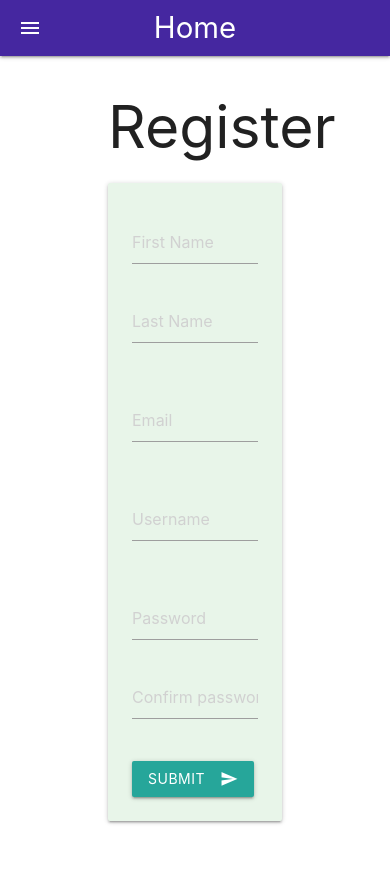
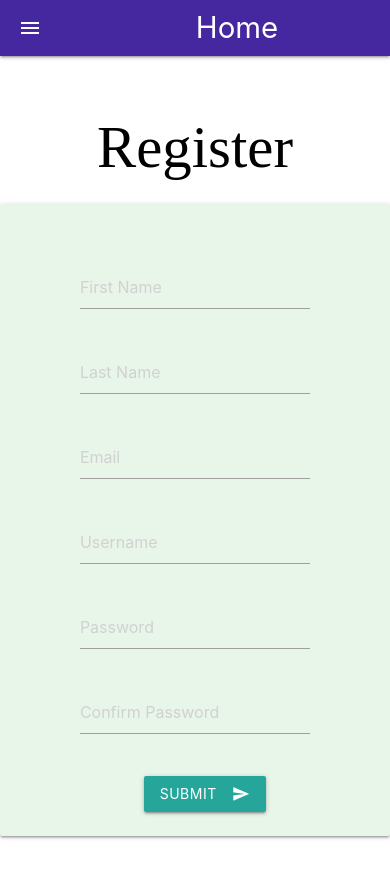
Before and after one commit to rarress/brollo, a React (Create React App) app in the folder client/: page /register in a window 390 px wide. Shown: the top 878 px of the page. Before the commit the page ends 855 px from the top, so only its background shows below. Built offline with nearby package versions, Linux system fonts and the light colour scheme.

Commit message:
add register frontend

```diff
--- a/client/package.json
+++ b/client/package.json
@@ -10,7 +10,8 @@
     "react-dom": "^16.13.1",
     "react-materialize": "^3.9.2",
     "react-router-dom": "^5.2.0",
-    "react-scripts": "3.4.1"
+    "react-scripts": "3.4.1",
+    "uuid": "^8.2.0"
   },
   "scripts": {
     "start": "react-scripts start",
--- a/client/src/components/App.css
+++ b/client/src/components/App.css
@@ -1,8 +1,19 @@
-.App {
-  text-align: center;
+#topnavIcon {
+  margin-left: 3rem;
 }
 
-/*
-#home {
-  margin-left: 3rem;
-} */
+.row .col{
+  float: none !important;
+  margin-left: auto;
+  margin-right: auto;
+}
+
+@media screen and (max-width: 600px) {
+  .responsive {
+    all: initial;
+  }
+
+  .submitButton {
+    margin-left: 35%;
+  }
+}
--- /dev/null
+++ b/client/src/components/Register/ErrorMessage.js
@@ -0,0 +1,23 @@
+import React from 'react'
+import { v4 as uuidv4 } from 'uuid'
+import {Row} from 'react-materialize'
+
+const ErrorMessage = ({error}) => {
+
+    let messages = error.split("[ENDLINE]")
+    return (
+    <Row className="red-text">
+        {
+            messages.map( message =>
+                <div key={uuidv4()}>
+                    <span>
+                        {message}
+                    </span>
+                    <br/>
+                </div>
+        )}
+    </Row>
+    )
+  }
+
+  export default ErrorMessage;
--- /dev/null
+++ b/client/src/components/Register/Field.js
@@ -0,0 +1,15 @@
+import React from 'react'
+import { v4 as uuidv4 } from 'uuid'
+import { Row, Col, TextInput} from 'react-materialize'
+
+const Field = ({placeholder, txtInputHndler, email, password}) => {
+    return(
+      <Row>
+        <Col className="col s9">
+            <TextInput key={uuidv4} placeholder={placeholder} email={email} password={password} id={`${placeholder}`} onChange={txtInputHndler}/>
+        </Col>
+      </Row>
+    )
+}
+
+export default Field
--- a/client/src/components/Register/Register.js
+++ b/client/src/components/Register/Register.js
@@ -1,44 +1,14 @@
 import React, {useState} from 'react'
-import { Col, Row, CardPanel, TextInput, Button, Icon} from 'react-materialize'
+import { Col, Row, CardPanel} from 'react-materialize'
+import ErrorMessage from './ErrorMessage'
+import Field from './Field'
+import Submit from './Submit'
 
 const Register = () => {
   const [data, setData] = useState({})
+  const [error, setError] = useState("")
 
-  const onSubmit = () => {
-    const requiredField = ["First Name", "Last Name", "Email", "Username", "Password", "Confirm password"]
-    const keys = Object.keys(data)
-
-    // Check if all field are present
-    for (let i in requiredField)
-      if (!keys.includes(requiredField[i]))
-        return
-
-    // Check if valid email
-    if (!data["Email"].includes("@"))
-      return
-
-    const upperChar = /[A-Z]/g
-    const lowerChar = /[a-z]/g
-    const digit = /[0-9]/g
-    const minLength = 8
-    if (!data["Password"].match(upperChar))
-      return
-    if (!data["Password"].match(lowerChar))
-      return
-    if (!data["Password"].match(digit))
-      return
-    if (data["Password"].length < minLength)
-      return
-
-    // Check if password are the same
-    if (data["Password"] !== data["Confirm password"])
-      return
-
-    console.log("all done")
-      //toodo trimite datele la server+update la pagina
-  }
-
-  const textInputHandler = (e) => {
+  const txtInputHndler = (e) => {
     const new_data = {}
     new_data[e.target.placeholder] = e.target.value
     setData(prev => { return {...prev, ...new_data} } )
@@ -46,29 +16,17 @@ const Register = () => {
 
   return (
   <Row>
-    <Col className="col s6 offset-s3">
+    <Col className="col s6 offset-s3 responsive">
       <h1 className="center-align"> Register </h1>
       <CardPanel className="green lighten-5">
-        <Row>
-          <TextInput placeholder="First Name" id="TextInput-4" onChange={textInputHandler}/>
-          <TextInput placeholder="Last Name" id="TextInput-4" onChange={textInputHandler}/>
-        </Row>
-        <Row>
-          <TextInput placeholder="Email" email={true} id="TextInput-4" onChange={textInputHandler}/>
-        </Row>
-        <Row>
-          <TextInput placeholder="Username" id="TextInput-4" onChange={textInputHandler}/>
-        </Row>
-        <Row>
-          <TextInput placeholder="Password" password={true} id="TextInput-4" onChange={textInputHandler}/>
-          <TextInput placeholder="Confirm password" password={true} id="TextInput-4" onChange={textInputHandler}/>
-        </Row>
-        <Button onClick={onSubmit} node="button" type="submit" waves="light" >
-          Submit
-          <Icon right>
-            send
-          </Icon>
-        </Button>
+        <ErrorMessage error={error}/>
+        <Field placeholder="First Name" txtInputHndler={txtInputHndler}/>
+        <Field placeholder="Last Name" txtInputHndler={txtInputHndler}/>
+        <Field placeholder="Email" email={true} txtInputHndler={txtInputHndler}/>
+        <Field placeholder="Username" txtInputHndler={txtInputHndler}/>
+        <Field placeholder="Password" password={true} txtInputHndler={txtInputHndler}/>
+        <Field placeholder="Confirm Password" password={true} txtInputHndler={txtInputHndler}/>
+        <Submit data={data} setError={setError}/>
       </CardPanel>
     </Col>
   </Row>
--- /dev/null
+++ b/client/src/components/Register/Submit.js
@@ -0,0 +1,81 @@
+import React from 'react'
+import { Button, Icon } from 'react-materialize'
+import { useHistory } from "react-router-dom";
+
+const Submit = ({data, setError}) => {
+    const history = useHistory()
+
+    const allFieldCompleted = () => {
+        const keys = Object.keys(data)
+        const requiredField = ["First Name", "Last Name", "Email", "Username", "Password", "Confirm Password"]
+        for (let i in requiredField)
+            if (!keys.includes(requiredField[i]))
+                return false
+        return true
+    }
+
+    const isValidEmail = () => {
+        if (!data["Email"].includes("@"))
+            return false
+        return true
+    }
+
+    const isValidPassword = () => {
+        const upperChar = /[A-Z]/g
+        const lowerChar = /[a-z]/g
+        const digit = /[0-9]/g
+        const minLength = 8
+        if (!data["Password"].match(upperChar))
+            return false
+        if (!data["Password"].match(lowerChar))
+            return false
+        if (!data["Password"].match(digit))
+            return false
+        if (data["Password"].length < minLength)
+            return false
+        return true
+    }
+
+    const passwordsAreEqual = () => {
+        if (data["Password"] !== data["Confirm Password"])
+            return false
+        return true
+    }
+
+    const onSubmit = () => {
+        if (!allFieldCompleted()) {
+            setError("All fields are required!")
+            return
+        }
+
+        if (!isValidEmail()) {
+            setError("Invalid email!")
+            return
+        }
+
+        if (!isValidPassword()) {
+            setError("Password is too weak![ENDLINE]Make sure to have at least 8 characters, 1 lowercase letter, 1 uppercase letter and 1 digit")
+            return
+        }
+
+         if (!passwordsAreEqual()) {
+            setError("The passwords are not equal!")
+            return
+        }
+
+        console.log("TOTUL E OK! DATELE VOR FI TRIMITSE CATRE")
+        // TODO: TRIMITE {data} CATRE SERVER
+        history.push("/login");
+    }
+
+    return(
+    <Button onClick={onSubmit} node="button" type="submit" waves="light" className="submitButton">
+        Submit
+        <Icon right>
+            send
+        </Icon>
+    </Button>
+    )
+}
+
+export default Submit
--- a/client/src/components/Topnav.js
+++ b/client/src/components/Topnav.js
@@ -3,7 +3,7 @@ import { Navbar, NavItem} from 'react-materialize'
 
 const Home = () => {
     return(
-    <Navbar className='deep-purple darken-3' alignLinks="right" brand={<a id="home" href="/"> Home </a>}>
+    <Navbar className='deep-purple darken-3' alignLinks="right" brand={<a id="topnavIcon" href="/"> Home </a>}>
         <NavItem href="/login">
             Log in
         </NavItem>
```
Also changed, not shown: 1 other file (tests, documents, lock files or other folders).
